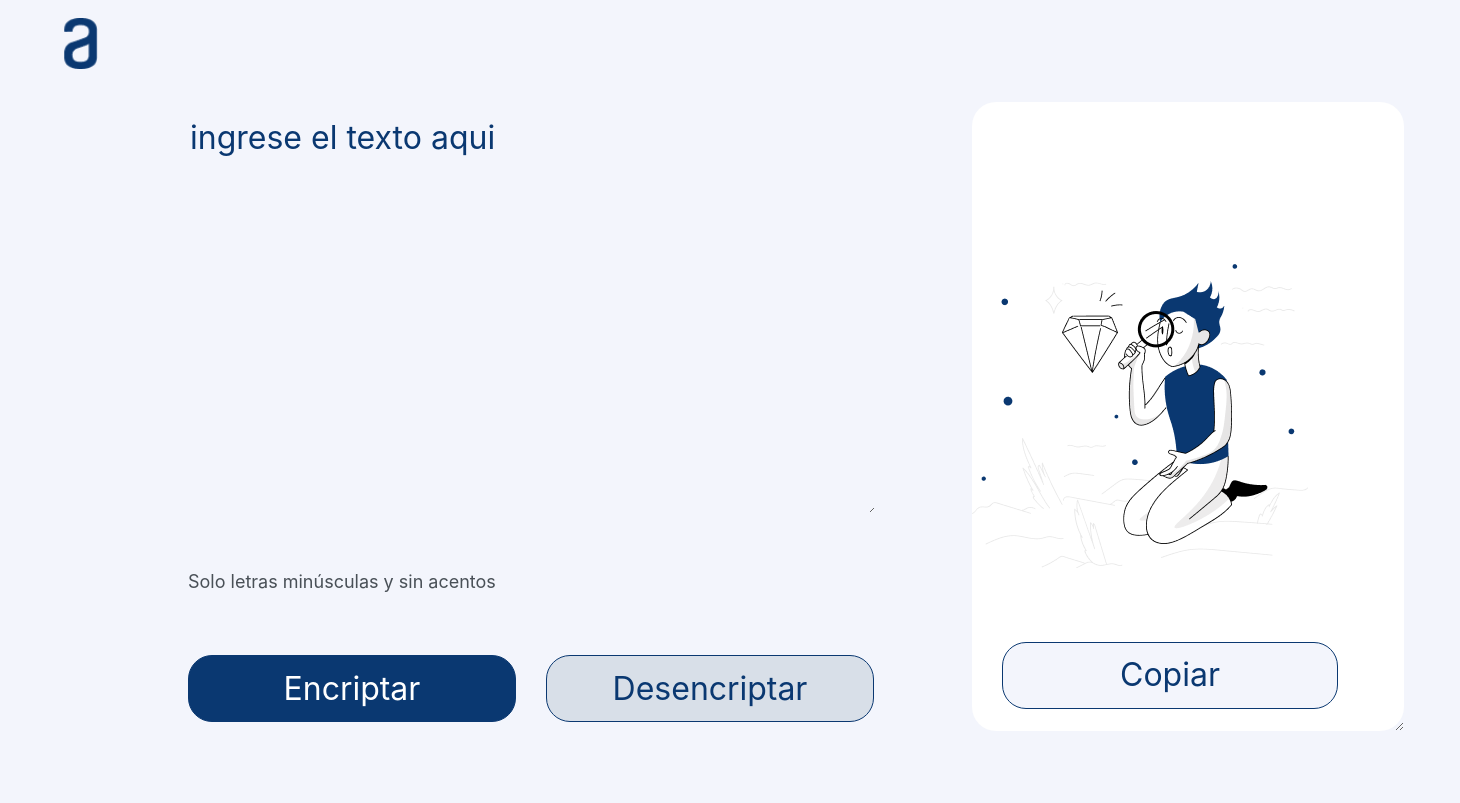
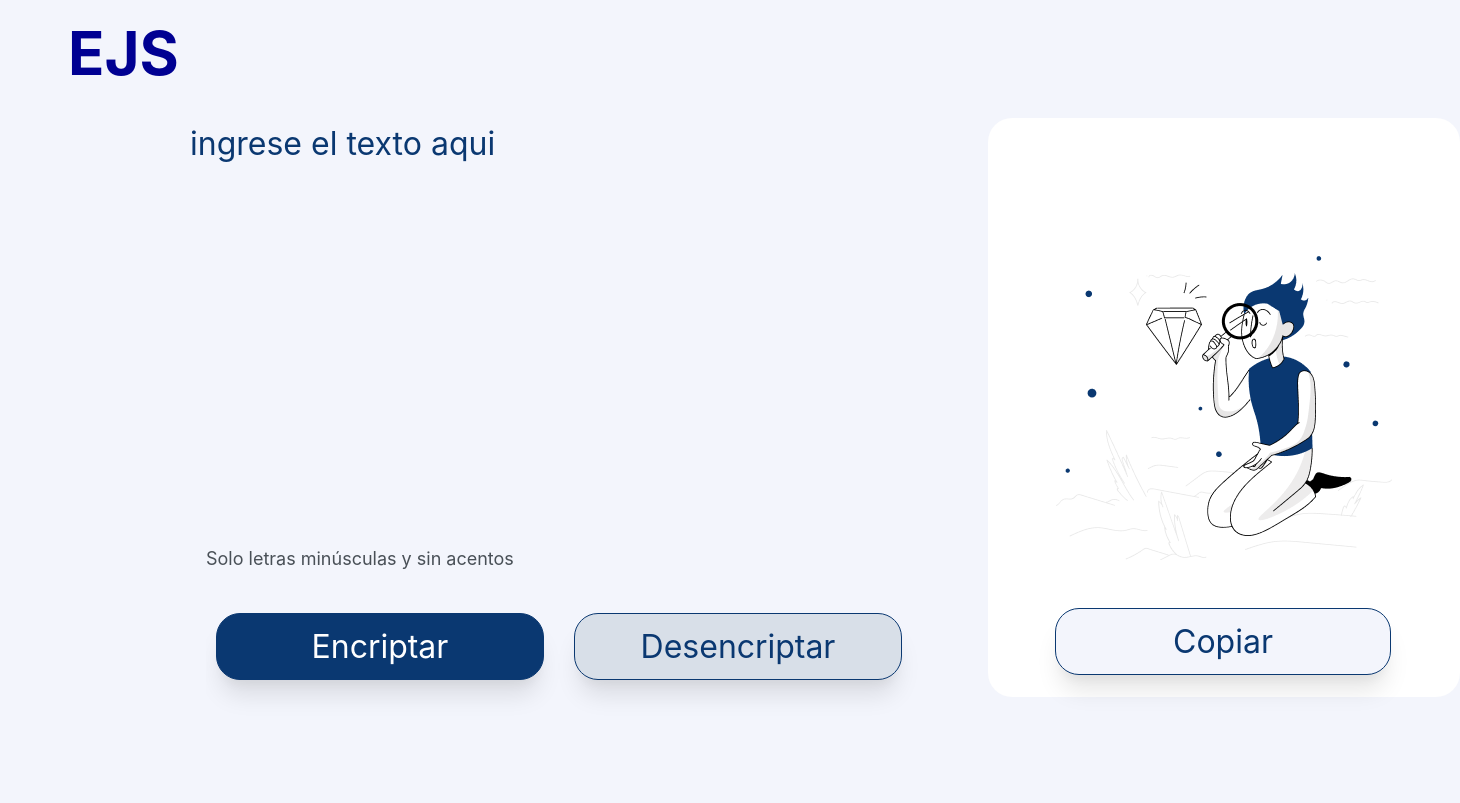
Before and after one commit to EmanuelJimenezSanchez/Challenge1, a plain HTML site: page index.html in a window 1280 px wide. Shown: the whole page, 1460 px wide, since content can reach past the window. Drawn offline with Linux system fonts and the light colour scheme.

Commit message:
Mejoramiento estético de la página

```diff
--- a/index.html
+++ b/index.html
@@ -12,7 +12,9 @@
 </head>
 <body>
     <header>
-        <img class="logo" src="Imagenes/Logo.png" alt="logo de alura">
+        <!-- <img class="logo" src="Imagenes/Logo.png" alt="logo de alura"> -->
+        <h2 class="iniciales">EJS</h2>
+
     </header>
     <main>
         <section>
@@ -26,7 +28,7 @@
             </div>
         </section>
         <section>
-            <textarea class="mensaje" cols="20" rows="10"></textarea>
+            <textarea class="mensaje" cols="20" rows="10" readonly="readonly"></textarea>
             <div>
                 <button class="btn-copiar" onclick="btnCopiarAlPortapapeles()">Copiar</button>
             </div>
--- a/script.js
+++ b/script.js
@@ -49,4 +49,5 @@ function btnCopiarAlPortapapeles(){
     const textoCopiado = mensaje.value;
     navigator.clipboard.writeText(textoCopiado);
     mensaje.value = "";
+    mensaje.style.backgroundImage = "url('Imagenes/Muñeco.png')";
 }
--- a/style.css
+++ b/style.css
@@ -13,6 +13,13 @@
     width: 10%;
 }
 
+.iniciales{
+    font-size: 60px;
+    color: rgb(0, 0, 146);
+    font-weight: 700;
+    margin: 0 0 0 60px;
+}
+
 main{
     display: flex;
     margin-bottom: 10px;
@@ -20,13 +27,14 @@ main{
 }
 
 .text-area{
-    height: 55%;
-    width: 100%;
+    height: 57%;
+    width: 95%;
     border: none;
     color: #0A3871;
-    margin-top: 30px;
+    margin-top: 20px;
     padding: 2px;
     text-transform: lowercase;
+    resize: none;
 }
 
 ::placeholder{color: #0A3871}
@@ -35,18 +43,21 @@ main{
 }
 
 .mensaje{
-    height: 625px;
+    height: 575px;
+    width: 450px;
     background: white;
     background-image: url("Imagenes/Muñeco.png");
     background-repeat: no-repeat;
     background-position-y: center;
+    background-position-x: center;
     border: none;
     border-radius: 24px;
     color: #0A3871;
-    margin-left: 98px;
+    margin-left: 50px;
     margin-top: 20px;
     padding-left: 20px;
     position: absolute;
+    resize: none;
 }
 
 .mensaje:focus{
@@ -56,7 +67,7 @@ main{
 .botones{
     height: 20%;
     display: flex;
-    margin-top: 18px;
+    margin: 18px;
 }
 
 .btn-desencriptar{
@@ -66,8 +77,14 @@ main{
     color: #0A3871;
     cursor: pointer;
     height: 67px;
-    margin-left: 30px;
+    margin: 5px 18px 0px 30px;
     width: 328px;
+    box-shadow: rgba(0, 0, 0, 0.1) 0px 20px 25px -5px, rgba(0, 0, 0, 0.04) 0px 10px 10px -5px;
+}
+
+.btn-desencriptar:hover{
+    transform: scale(1.05);
+    background: #c7ccd4;
 }
 
 .btn-encriptar{
@@ -77,7 +94,14 @@ main{
     color: white;
     cursor: pointer;
     height: 67px;
+    margin: 5px 0px 0px 10px;
     width: 328px;
+    box-shadow: rgba(0, 0, 0, 0.1) 0px 20px 25px -5px, rgba(0, 0, 0, 0.04) 0px 10px 10px -5px;
+}
+
+.btn-encriptar:hover{
+    transform: scale(1.05);
+    background-color: #082f5e;
 }
 
 .btn-copiar{
@@ -86,12 +110,20 @@ main{
     color: #0A3871;
     cursor: pointer;
     height: 67px;
-    margin: 560px 0px 0px 128px;
+    margin: 510px 0px 0px 117px;
+    padding: 0;
     position: absolute;
     width: 336px;
+    box-shadow: rgba(0, 0, 0, 0.1) 0px 20px 25px -5px, rgba(0, 0, 0, 0.04) 0px 10px 10px -5px;
+}
+
+.btn-copiar:hover{
+    transform: scale(1.05);
+    background-color: #D8DFE8;
 }
 
 .informacion{
     color: #495057;
     font-size: 18px;
+    margin: 18px;
 }
```
